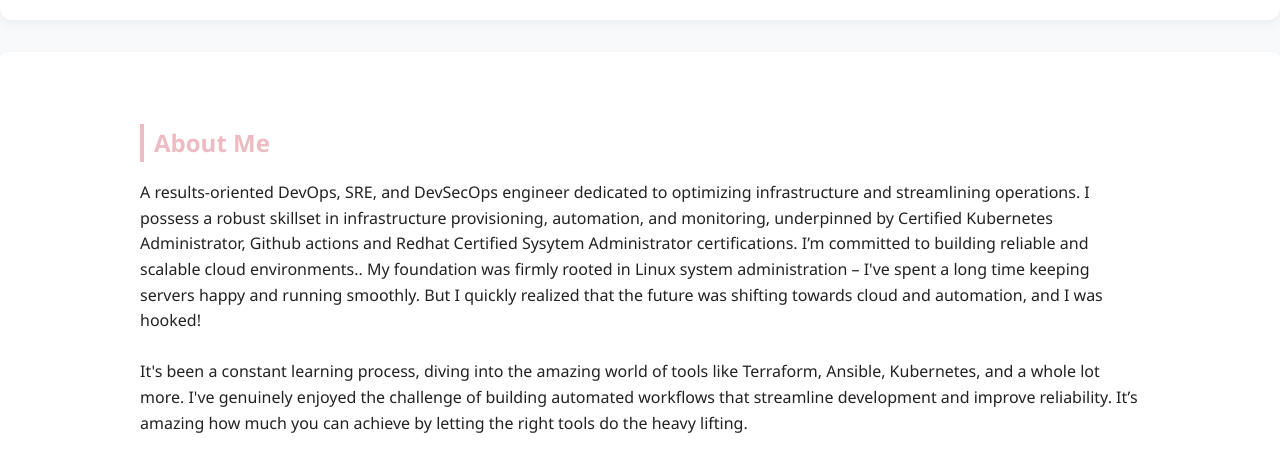
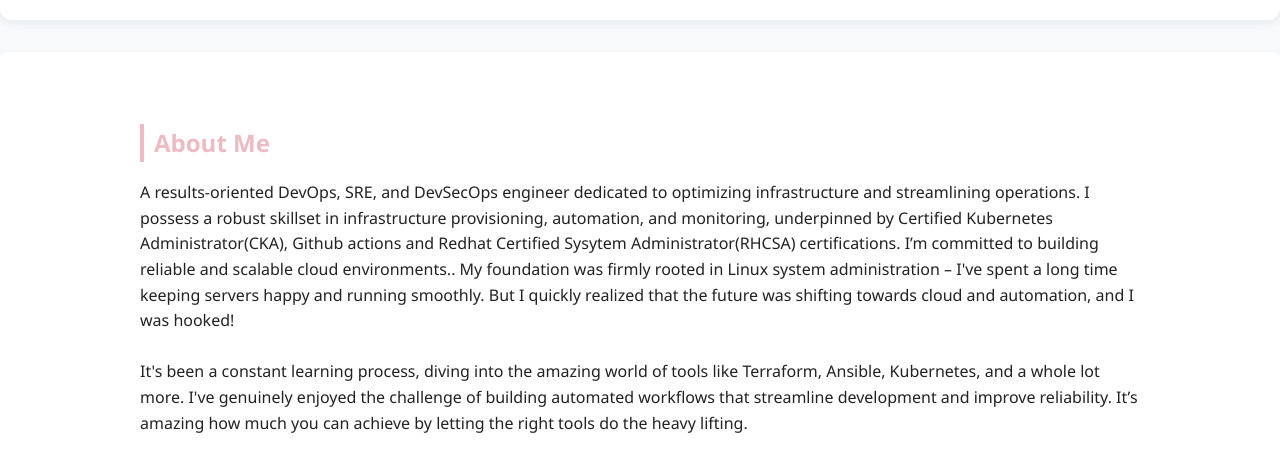
Before and after one commit to devopscmplify/project-house, a plain HTML site: page index.html in a window 1280 px wide. Shown: the part 297-756 px from the top of the page. Drawn offline with Linux system fonts and the light colour scheme.

Commit message:
Adding new content

```diff
--- a/index.html
+++ b/index.html
@@ -104,8 +104,8 @@
                         <h2>About Me</h2>
                         <p>A results-oriented DevOps, SRE, and DevSecOps engineer dedicated to optimizing infrastructure and
                             streamlining operations. I possess a robust skillset in infrastructure provisioning,
-                            automation, and monitoring, underpinned by Certified Kubernetes Administrator, Github actions and
-                            Redhat Certified Sysytem Administrator certifications. I’m committed to building reliable and
+                            automation, and monitoring, underpinned by Certified Kubernetes Administrator(CKA), Github actions and
+                            Redhat Certified Sysytem Administrator(RHCSA) certifications. I’m committed to building reliable and
                             scalable cloud environments.. My foundation was firmly rooted in Linux system
                             administration – I've spent a long time keeping servers happy and running
                             smoothly. But I quickly realized that the future was shifting towards cloud and automation,
```
